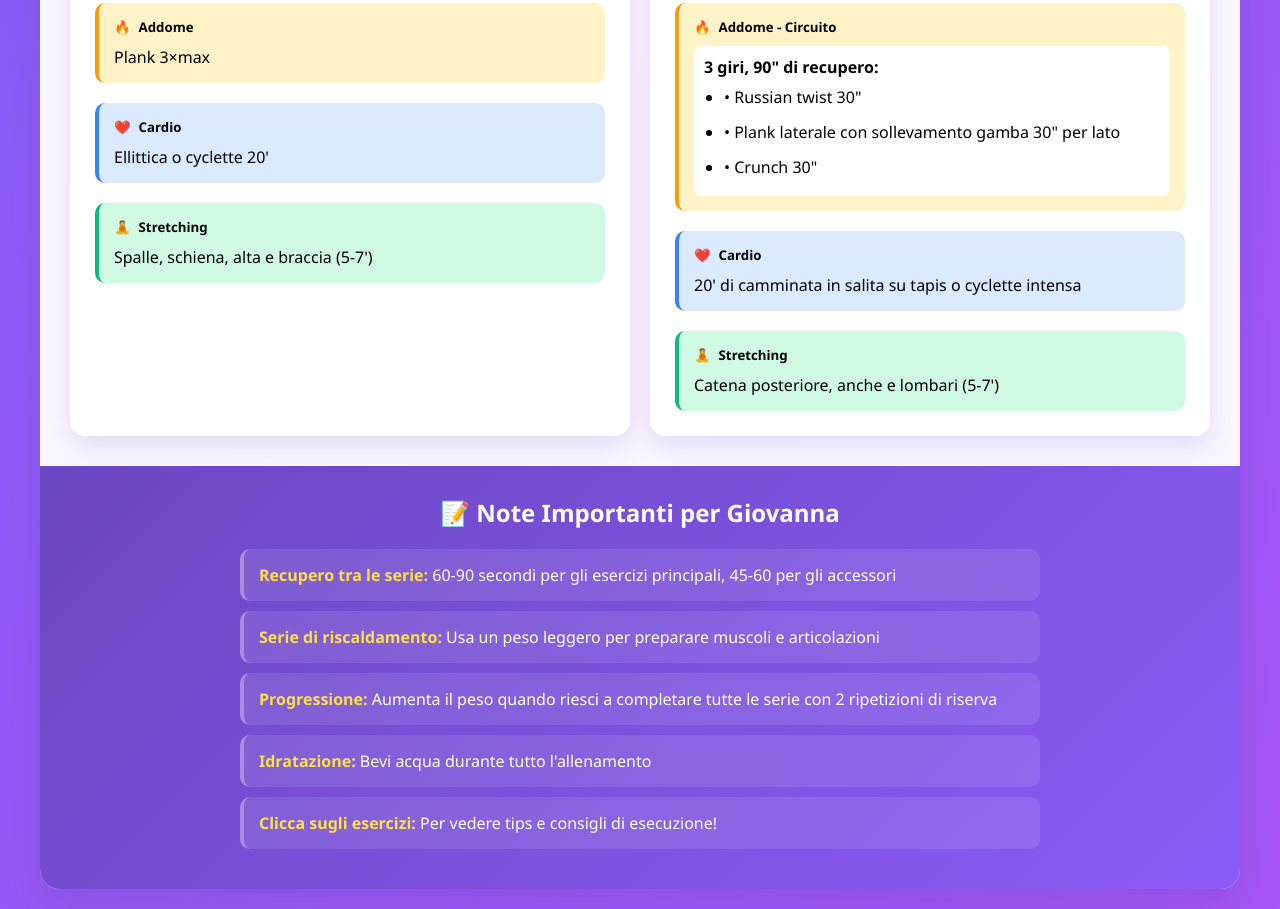
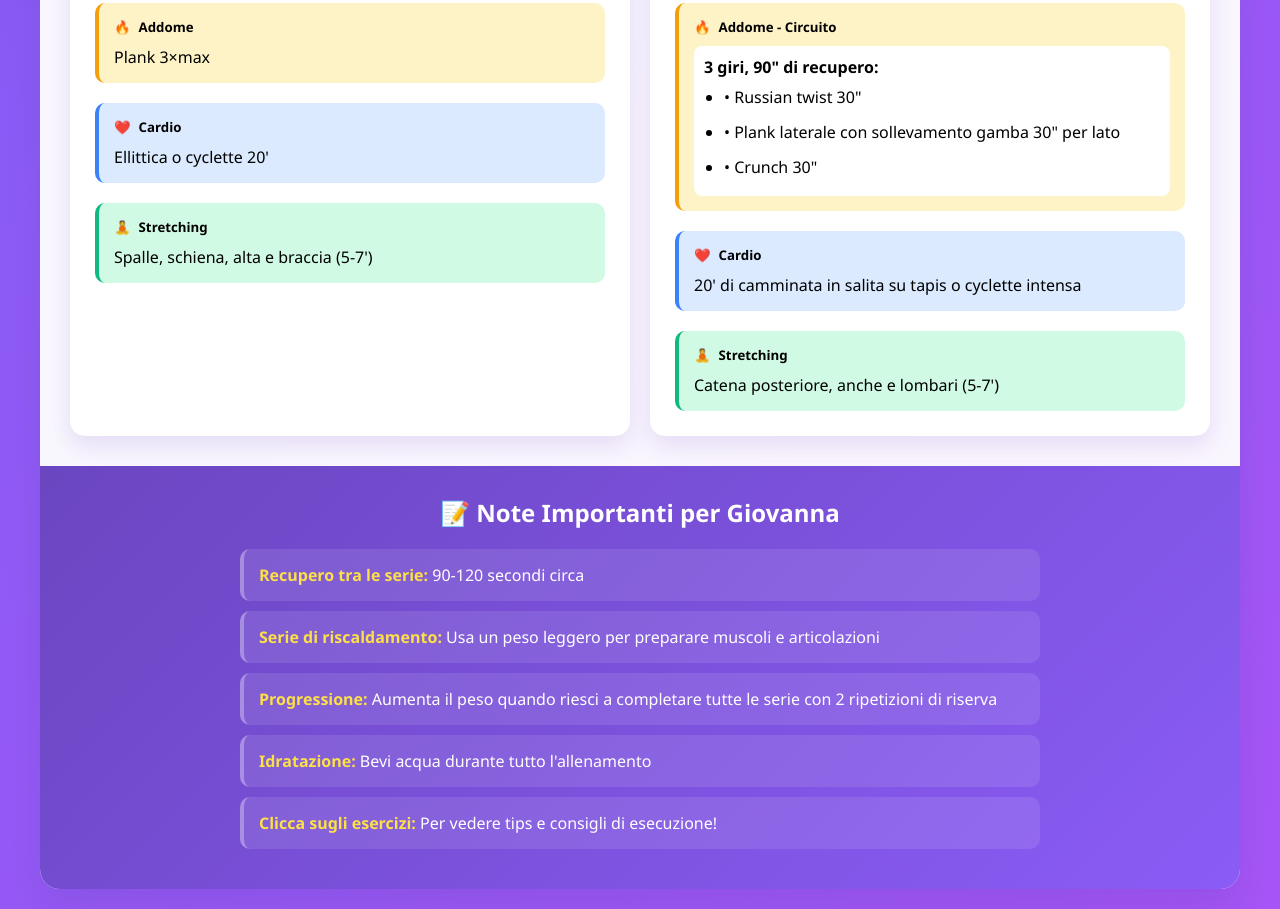
Before and after one commit to TriSsSsSsS/Scheda-Palestra, a plain HTML site: page index.html in a window 1280 px wide. Shown: the part 1983-2892 px from the top of the page. Drawn offline with Linux system fonts and the light colour scheme.

Commit message:
Update index.html

```diff
--- a/index.html
+++ b/index.html
@@ -662,7 +662,7 @@
         <div class="notes">
             <h3>📝 Note Importanti per Giovanna</h3>
             <ul>
-                <li><strong>Recupero tra le serie:</strong> 60-90 secondi per gli esercizi principali, 45-60 per gli accessori</li>
+                <li><strong>Recupero tra le serie:</strong> 90-120 secondi circa</li>
                 <li><strong>Serie di riscaldamento:</strong> Usa un peso leggero per preparare muscoli e articolazioni</li>
                 <li><strong>Progressione:</strong> Aumenta il peso quando riesci a completare tutte le serie con 2 ripetizioni di riserva</li>
                 <li><strong>Idratazione:</strong> Bevi acqua durante tutto l'allenamento</li>
```
